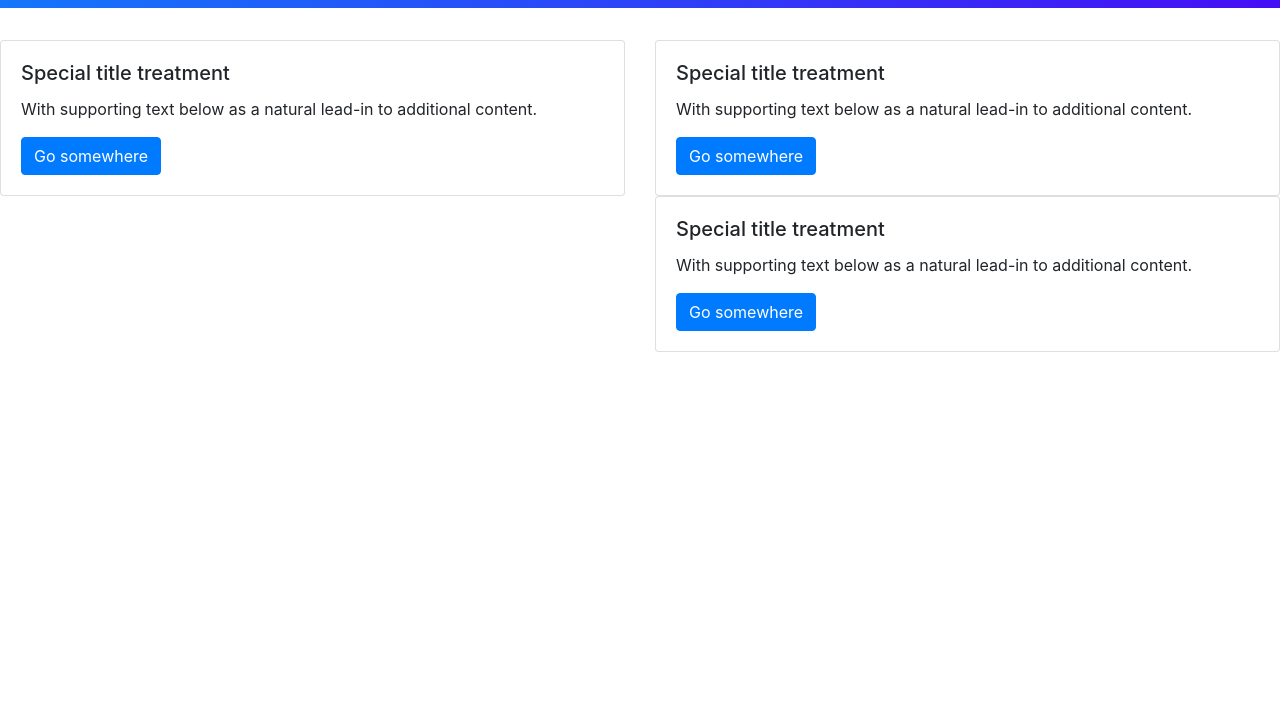
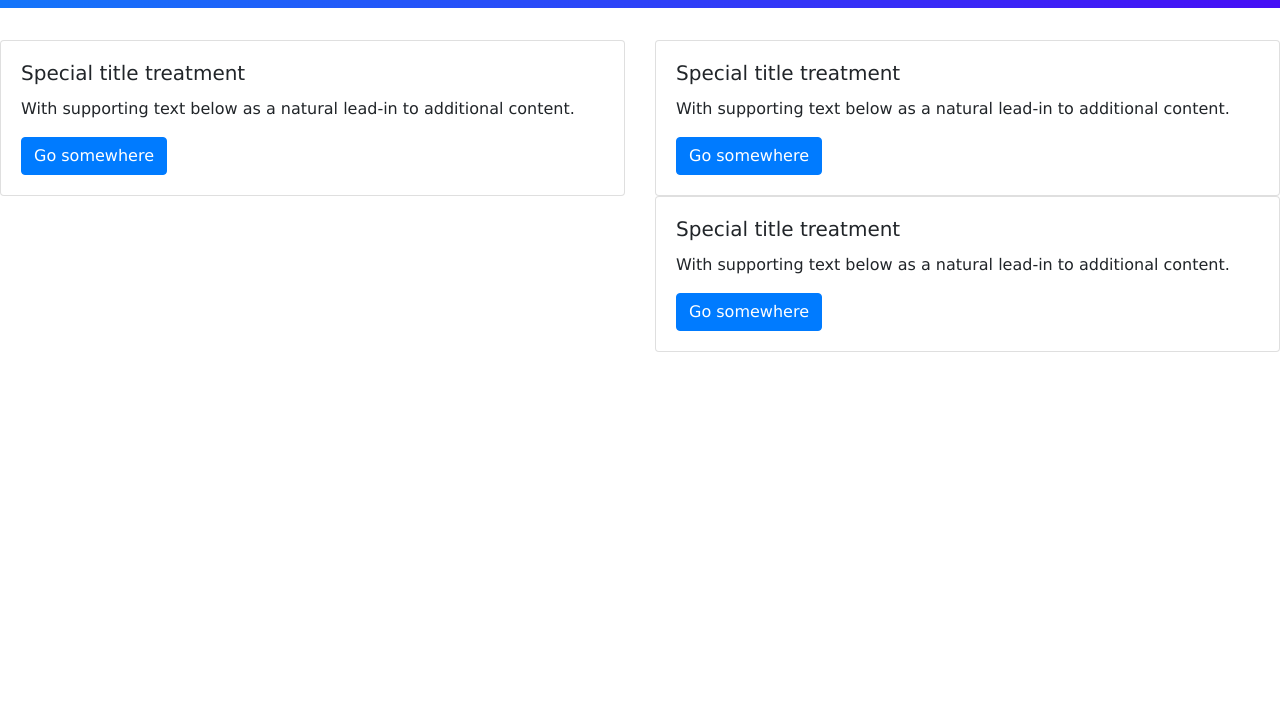
Before and after one commit to da-2005/weather-tracker, a plain HTML site: page index.html in a window 1280 px wide. Shown: the part 99-800 px from the top of the page. Drawn offline with nearby package versions, Linux system fonts and the light colour scheme.

Commit message:
added Lucida Sans font to the whole document

```diff
--- a/assets/style.css
+++ b/assets/style.css
@@ -1,3 +1,7 @@
+* {
+    font-family: 'Lucida Sans', 'Lucida Sans Regular', 'Lucida Grande', 'Lucida Sans Unicode', Geneva, Verdana, sans-serif;
+}
+
 .custom-jumbotron {
     padding-top: 1rem;
     padding-bottom: 1rem;
```
